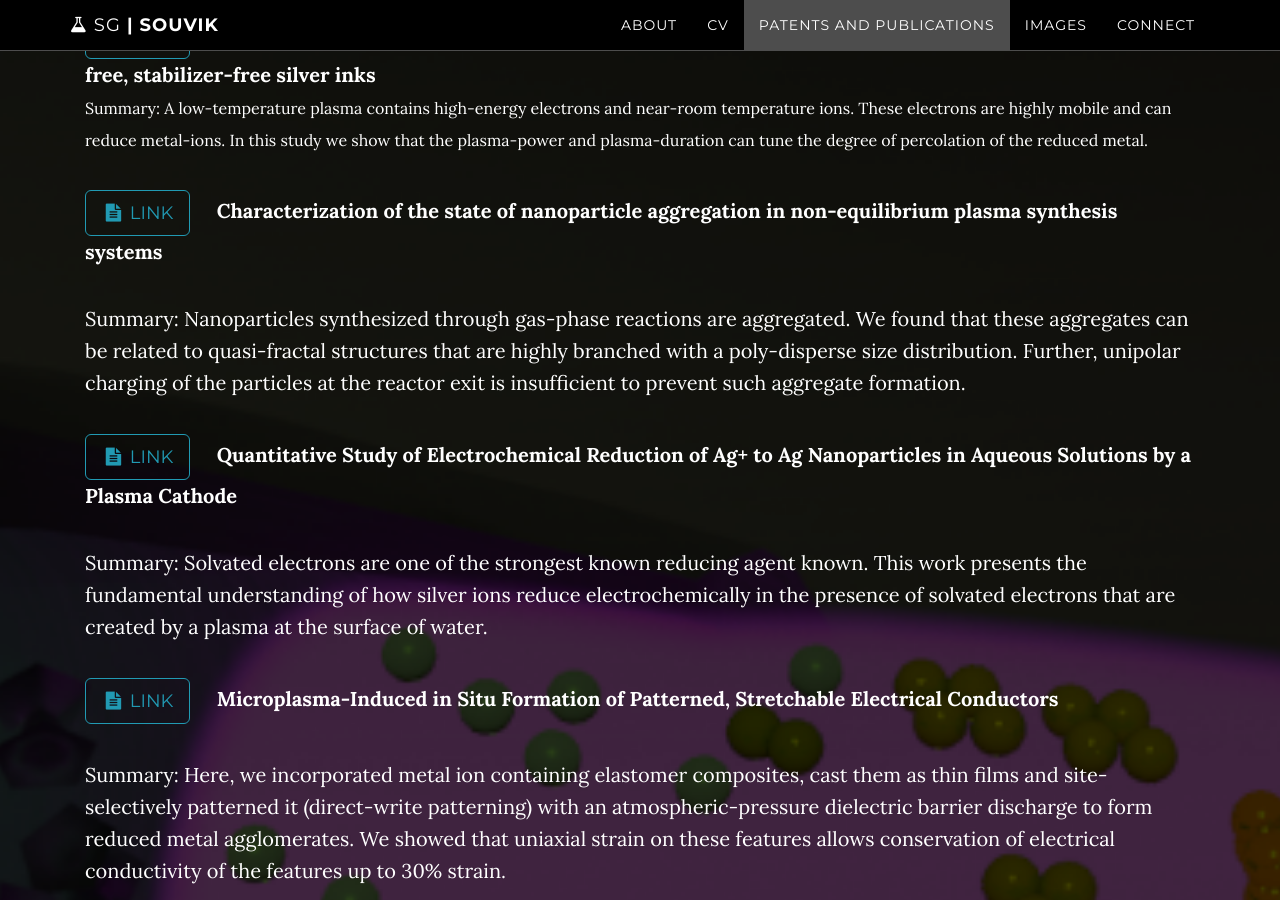
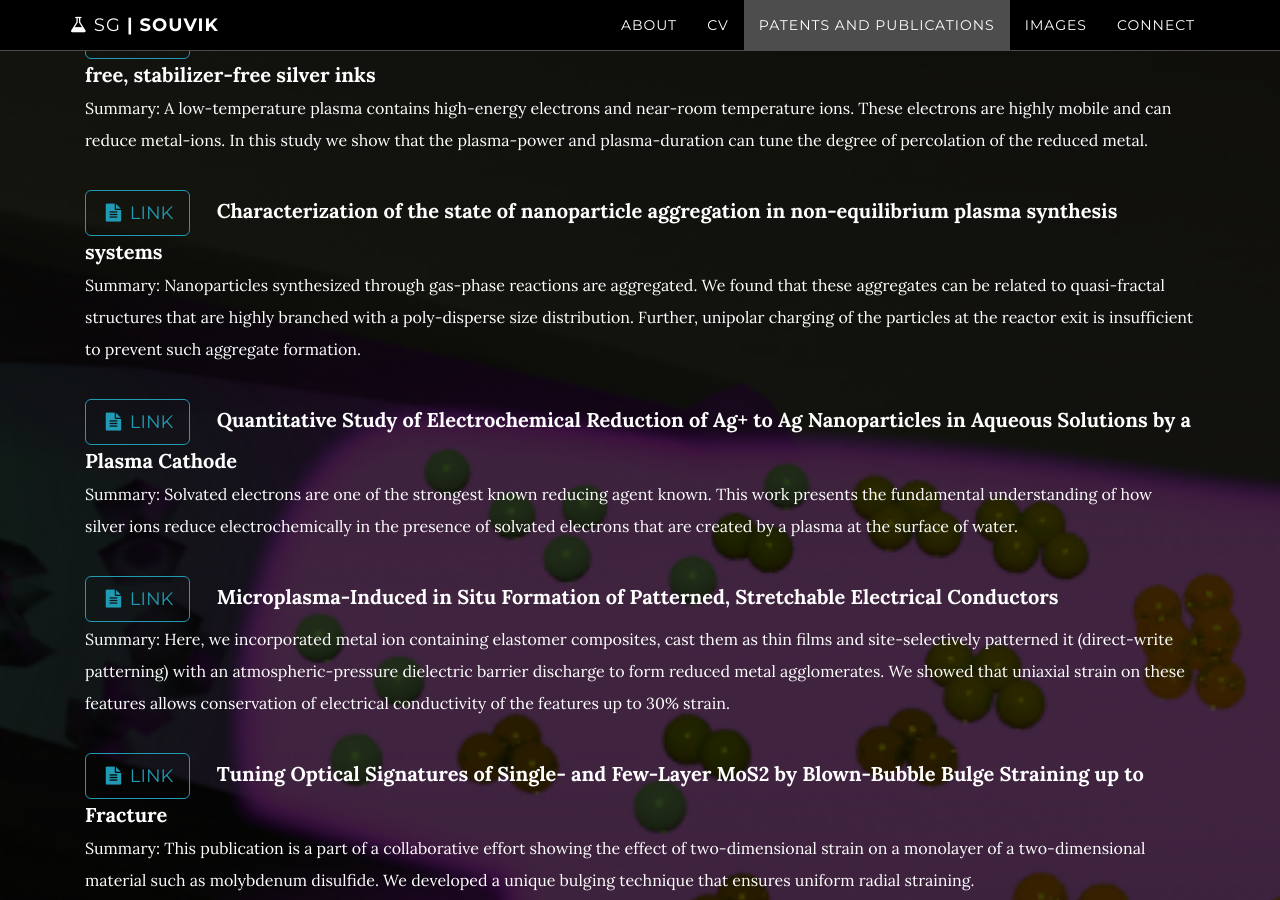
Before and after one commit to SouvikSG/souviksg.github.io, a Jekyll site: the page built from index.html, in a window 1280 px wide and 900 px high, scrolled down 4932 px. Built offline with Jekyll 4.4.1, drawn with Linux system fonts in a browser that asks for light colours.

Commit message:
Update publications.html

```diff
--- a/_includes/publications.html
+++ b/_includes/publications.html
@@ -17,45 +17,45 @@
 	<br>
 <font size=3> Summary: A low-temperature plasma contains high-energy electrons and near-room temperature ions.  These electrons are highly mobile and can reduce metal-ions. In this study we show that the plasma-power and plasma-duration can tune the degree of percolation of the reduced metal.</font></p>
 
-<p><a target='_blank' href="https://iopscience.iop.org/article/10.1088/1361-6463/aad26f" class="btn btn-default btn-lg"> <i class="fa fa-file-text fa-fw"></i>  LINK</a> &nbsp; &nbsp; <b>Characterization of the state of nanoparticle aggregation in non-equilibrium plasma synthesis systems</b></p>
+<p><a target='_blank' href="https://iopscience.iop.org/article/10.1088/1361-6463/aad26f" class="btn btn-default btn-lg"> <i class="fa fa-file-text fa-fw"></i>  LINK</a> &nbsp; &nbsp; <b>Characterization of the state of nanoparticle aggregation in non-equilibrium plasma synthesis systems</b>
+	<br>
+<font size=3> Summary: Nanoparticles synthesized through gas-phase reactions are aggregated.  We found that these aggregates can be related to quasi-fractal structures that are highly branched with a poly-disperse size distribution.  Further, unipolar charging of the particles at the reactor exit is insufficient to prevent such aggregate formation.</font> </p>
 
-<p>Summary: Nanoparticles synthesized through gas-phase reactions are aggregated.  We found that these aggregates can be related to quasi-fractal structures that are highly branched with a poly-disperse size distribution.  Further, unipolar charging of the particles at the reactor exit is insufficient to prevent such aggregate formation. </p>
+<p><a target='_blank' href="http://jes.ecsdl.org/content/164/13/D818.short" class="btn btn-default btn-lg"> <i class="fa fa-file-text fa-fw"></i>  LINK</a> &nbsp; &nbsp; <b>Quantitative Study of Electrochemical Reduction of Ag+ to Ag Nanoparticles in Aqueous Solutions by a Plasma Cathode</b>
+	<br>
+<font size=3>Summary: Solvated electrons are one of the strongest known reducing agent known. This work presents the fundamental understanding of how silver ions reduce electrochemically in the presence of solvated electrons that are created by a plasma at the surface of water. </font></p>
 
-<p><a target='_blank' href="http://jes.ecsdl.org/content/164/13/D818.short" class="btn btn-default btn-lg"> <i class="fa fa-file-text fa-fw"></i>  LINK</a> &nbsp; &nbsp; <b>Quantitative Study of Electrochemical Reduction of Ag+ to Ag Nanoparticles in Aqueous Solutions by a Plasma Cathode</b></p>
+<p><a target='_blank' href="http://pubs.acs.org/doi/abs/10.1021/acsmacrolett.6b00919" class="btn btn-default btn-lg"> <i class="fa fa-file-text fa-fw"></i>  LINK</a> &nbsp; &nbsp; <b>Microplasma-Induced in Situ Formation of Patterned, Stretchable Electrical Conductors</b>
+	<br>
+<font size=3>Summary: Here, we incorporated metal ion containing elastomer composites, cast them as thin films and site-selectively patterned it (direct-write patterning) with an atmospheric-pressure dielectric barrier discharge to form reduced metal agglomerates. We showed that uniaxial strain on these features allows conservation of electrical conductivity of the features up to 30% strain.</font></p>
 
-<p>Summary: Solvated electrons are one of the strongest known reducing agent known. This work presents the fundamental understanding of how silver ions reduce electrochemically in the presence of solvated electrons that are created by a plasma at the surface of water. </p>
+<p><a target='_blank' href="http://pubs.acs.org/doi/abs/10.1021/acs.nanolett.7b00730" class="btn btn-default btn-lg"> <i class="fa fa-file-text fa-fw"></i>  LINK</a> &nbsp; &nbsp; <b>Tuning Optical Signatures of Single- and Few-Layer MoS2 by Blown-Bubble Bulge Straining up to Fracture</b>
+	<br>
+<font size=3>Summary: This publication is a part of a collaborative effort showing the effect of two-dimensional strain on a monolayer of a two-dimensional material such as molybdenum disulfide. We developed a unique bulging technique that ensures uniform radial straining.</font></p>
 
-<p><a target='_blank' href="http://pubs.acs.org/doi/abs/10.1021/acsmacrolett.6b00919" class="btn btn-default btn-lg"> <i class="fa fa-file-text fa-fw"></i>  LINK</a> &nbsp; &nbsp; <b>Microplasma-Induced in Situ Formation of Patterned, Stretchable Electrical Conductors</b></p>
-
-<p>Summary: Here, we incorporated metal ion containing elastomer composites, cast them as thin films and site-selectively patterned it (direct-write patterning) with an atmospheric-pressure dielectric barrier discharge to form reduced metal agglomerates. We showed that uniaxial strain on these features allows conservation of electrical conductivity of the features up to 30% strain.</p>
-
-<p><a target='_blank' href="http://pubs.acs.org/doi/abs/10.1021/acs.nanolett.7b00730" class="btn btn-default btn-lg"> <i class="fa fa-file-text fa-fw"></i>  LINK</a> &nbsp; &nbsp; <b>Tuning Optical Signatures of Single- and Few-Layer MoS2 by Blown-Bubble Bulge Straining up to Fracture</b></p>
-
-<p>Summary: This publication is a part of a collaborative effort showing the effect of two-dimensional strain on a monolayer of a two-dimensional material such as molybdenum disulfide. We developed a unique bulging technique that ensures uniform radial straining.</p>
-
-<p><a target='_blank' href="http://onlinelibrary.wiley.com/doi/10.1002/ppap.201700079/full" class="btn btn-default btn-lg"> <i class="fa fa-file-text fa-fw"></i>  LINK</a> &nbsp; &nbsp; <b>Correlating charge fluence with nanoparticle formation during in situ plasma synthesis of nanocomposite films</b></p>
-
-<p>Summary: This report presents a fundamental understanding of plasma-induced reduction of metal ions embedded in thin films. We studied the effects of plasma paramters such as plasma power, duty cycle and exposure time. </p>
+<p><a target='_blank' href="http://onlinelibrary.wiley.com/doi/10.1002/ppap.201700079/full" class="btn btn-default btn-lg"> <i class="fa fa-file-text fa-fw"></i>  LINK</a> &nbsp; &nbsp; <b>Correlating charge fluence with nanoparticle formation during in situ plasma synthesis of nanocomposite films</b>
+	<br>
+<font size=3>Summary: This report presents a fundamental understanding of plasma-induced reduction of metal ions embedded in thin films. We studied the effects of plasma paramters such as plasma power, duty cycle and exposure time. </font></p>
 
 
-<p><a target='_blank' href="https://www.researchgate.net/publication/282768249_Atmospheric-Pressure_Plasma_Reduction_of_Metal_Cation-Containing_Polymer_Films_to_Produce_Electrically_Conductive_Nanocomposites_by_an_Electrodiffusion_Mechanism" class="btn btn-default btn-lg"> <i class="fa fa-file-text fa-fw"></i>  LINK</a> &nbsp; &nbsp; <b>Atmospheric-pressure plasma reduction of metal cation-containing polymer films to produce electrically conductive nanocomposites by an electrodiffusion mechanism</b></p>
-
-<p>Summary: This work presents the fundamental understanding of how the atmospheric-presssure microplasma induces diffusion of metal ions embedded in a polymer matrix under the effect of an external electric field.</p>
+<p><a target='_blank' href="https://www.researchgate.net/publication/282768249_Atmospheric-Pressure_Plasma_Reduction_of_Metal_Cation-Containing_Polymer_Films_to_Produce_Electrically_Conductive_Nanocomposites_by_an_Electrodiffusion_Mechanism" class="btn btn-default btn-lg"> <i class="fa fa-file-text fa-fw"></i>  LINK</a> &nbsp; &nbsp; <b>Atmospheric-pressure plasma reduction of metal cation-containing polymer films to produce electrically conductive nanocomposites by an electrodiffusion mechanism</b>
+	<br>
+<font size=3>Summary: This work presents the fundamental understanding of how the atmospheric-presssure microplasma induces diffusion of metal ions embedded in a polymer matrix under the effect of an external electric field.</font></p>
 
 
-<p><a target='_blank' href="https://www.researchgate.net/publication/283888611_Atmospheric-pressure_dielectric_barrier_discharge_with_capillary_injection_for_gas-phase_nanoparticle_synthesis" class="btn btn-default btn-lg"> <i class="fa fa-file-text fa-fw"></i>  LINK</a> &nbsp; &nbsp; <b>Atmospheric-pressure dielectric barrier discharge with capillary injection for gas-phase nanoparticle synthesis</b></p>
-
-<p>Summary: This work presents the use and development of an Argon based novel atmospheric-pressure dielectric barrier discharge (DBD) reactor for gas-phase synthesis of nickel nanoparticles. This publication also shows how adiabatic cooling due to expansion can be used to control the agglomeration of nanoparticle nuclei and subsequently, give us precise control on the size distribution of the nanoparticles.</p>
+<p><a target='_blank' href="https://www.researchgate.net/publication/283888611_Atmospheric-pressure_dielectric_barrier_discharge_with_capillary_injection_for_gas-phase_nanoparticle_synthesis" class="btn btn-default btn-lg"> <i class="fa fa-file-text fa-fw"></i>  LINK</a> &nbsp; &nbsp; <b>Atmospheric-pressure dielectric barrier discharge with capillary injection for gas-phase nanoparticle synthesis</b>
+	<br>
+<font size=3>Summary: This work presents the use and development of an Argon based novel atmospheric-pressure dielectric barrier discharge (DBD) reactor for gas-phase synthesis of nickel nanoparticles. This publication also shows how adiabatic cooling due to expansion can be used to control the agglomeration of nanoparticle nuclei and subsequently, give us precise control on the size distribution of the nanoparticles.</font></p>
 
 
-<p><a target='_blank' href="http://www.researchgate.net/publication/272168188_Generation_of_a_direct-current_atmospheric-pressure_microplasma_at_the_surface_of_a_liquid_water_microjet_for_continuous_plasma-liquid_processing" class="btn btn-default btn-lg"> <i class="fa fa-file-text fa-fw"></i>  LINK</a>  &nbsp; &nbsp; <b>Generation of a direct-current, atmospheric-pressure microplasma at the surface of a liquid water microjet for continuous plasma-liquid processing</b></p>
-
-<p>Summary: This work presents the generation of a direct-current, atmospheric-pressure microplasma at the surface of a liquid water microjet that enables solution species to be transported by forced convection. Using this technique, we have been able to synthesize high density silver nanoparticles in water medium at a rate of 10 - 20 mL/min.</p>
+<p><a target='_blank' href="http://www.researchgate.net/publication/272168188_Generation_of_a_direct-current_atmospheric-pressure_microplasma_at_the_surface_of_a_liquid_water_microjet_for_continuous_plasma-liquid_processing" class="btn btn-default btn-lg"> <i class="fa fa-file-text fa-fw"></i>  LINK</a>  &nbsp; &nbsp; <b>Generation of a direct-current, atmospheric-pressure microplasma at the surface of a liquid water microjet for continuous plasma-liquid processing</b>
+	<br>
+<font size=3>Summary: This work presents the generation of a direct-current, atmospheric-pressure microplasma at the surface of a liquid water microjet that enables solution species to be transported by forced convection. Using this technique, we have been able to synthesize high density silver nanoparticles in water medium at a rate of 10 - 20 mL/min.</font></p>
 
 
-<p><a target='_blank' href="http://www.researchgate.net/publication/260370474_Fabrication_of_Electrically_Conductive_Metal_Patterns_at_the_Surface_of_Polymer_Films_by_Microplasma-Based_Direct_Writing" class="btn btn-default btn-lg"> <i class="fa fa-file-text fa-fw"></i>  LINK</a> &nbsp; &nbsp; <b>Fabrication of Electrically Conductive Metal Patterns at the Surface of Polymer Films by Microplasma-Based Direct Writing</b></p>
-
-<p>Summary: This work describes our direct-write process to produce electrically conductive metal patterns at the surface of polymers.</p>
+<p><a target='_blank' href="http://www.researchgate.net/publication/260370474_Fabrication_of_Electrically_Conductive_Metal_Patterns_at_the_Surface_of_Polymer_Films_by_Microplasma-Based_Direct_Writing" class="btn btn-default btn-lg"> <i class="fa fa-file-text fa-fw"></i>  LINK</a> &nbsp; &nbsp; <b>Fabrication of Electrically Conductive Metal Patterns at the Surface of Polymer Films by Microplasma-Based Direct Writing</b>
+	<br>
+<font size=3>Summary: This work describes our direct-write process to produce electrically conductive metal patterns at the surface of polymers.</font></p>
                 </div>
             </div>
         </div>
```
